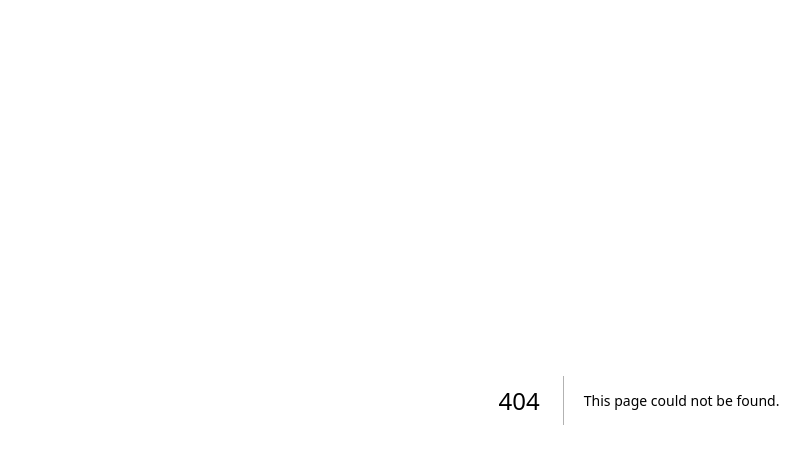
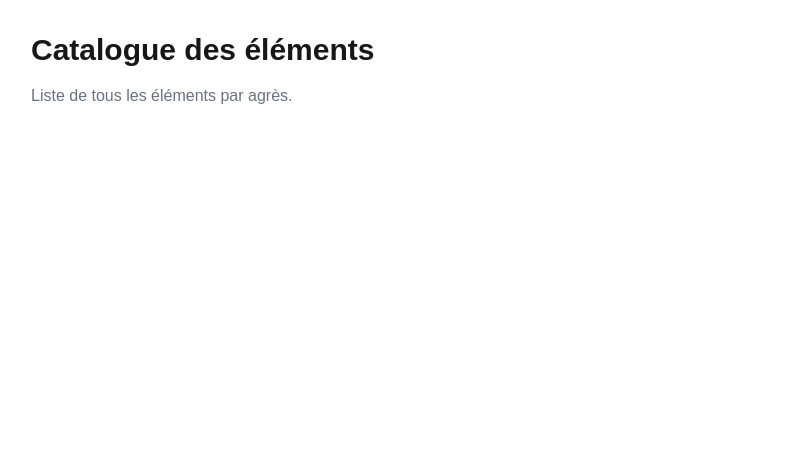
Before and after one commit to Hlpp0/gym-agres, a Next.js app: page /elements in a window 1280 px wide. Before the commit this address had no page. Shown: the top 464 px of the page, without its empty margins (1-811 px from the left). Built offline with nearby package versions, Linux system fonts and the light colour scheme.

Commit message:
Structure des pages — squelette routing

```diff
--- /dev/null
+++ b/app/a-propos/page.tsx
@@ -0,0 +1,8 @@
+export default function APropos() {
+  return (
+    <main className="min-h-screen p-8">
+      <h1 className="text-3xl font-bold mb-4">À propos</h1>
+      <p className="text-gray-500">GETUMA — Catalogue pédagogique de la gymnastique aux agrès.</p>
+    </main>
+  )
+}
--- /dev/null
+++ b/app/agres/[agres]/page.tsx
@@ -0,0 +1,8 @@
+export default function AgresPage({ params }: { params: { agres: string } }) {
+  return (
+    <main className="min-h-screen p-8">
+      <h1 className="text-3xl font-bold mb-4">Agrès : {params.agres}</h1>
+      <p className="text-gray-500">Tous les éléments de cet agrès.</p>
+    </main>
+  )
+}
--- /dev/null
+++ b/app/elements/[slug]/page.tsx
@@ -0,0 +1,8 @@
+export default function ElementPage({ params }: { params: { slug: string } }) {
+  return (
+    <main className="min-h-screen p-8">
+      <h1 className="text-3xl font-bold mb-4">Élément : {params.slug}</h1>
+      <p className="text-gray-500">Fiche détaillée de l'élément.</p>
+    </main>
+  )
+}
--- /dev/null
+++ b/app/elements/page.tsx
@@ -0,0 +1,8 @@
+export default function Elements() {
+  return (
+    <main className="min-h-screen p-8">
+      <h1 className="text-3xl font-bold mb-4">Catalogue des éléments</h1>
+      <p className="text-gray-500">Liste de tous les éléments par agrès.</p>
+    </main>
+  )
+}
```
